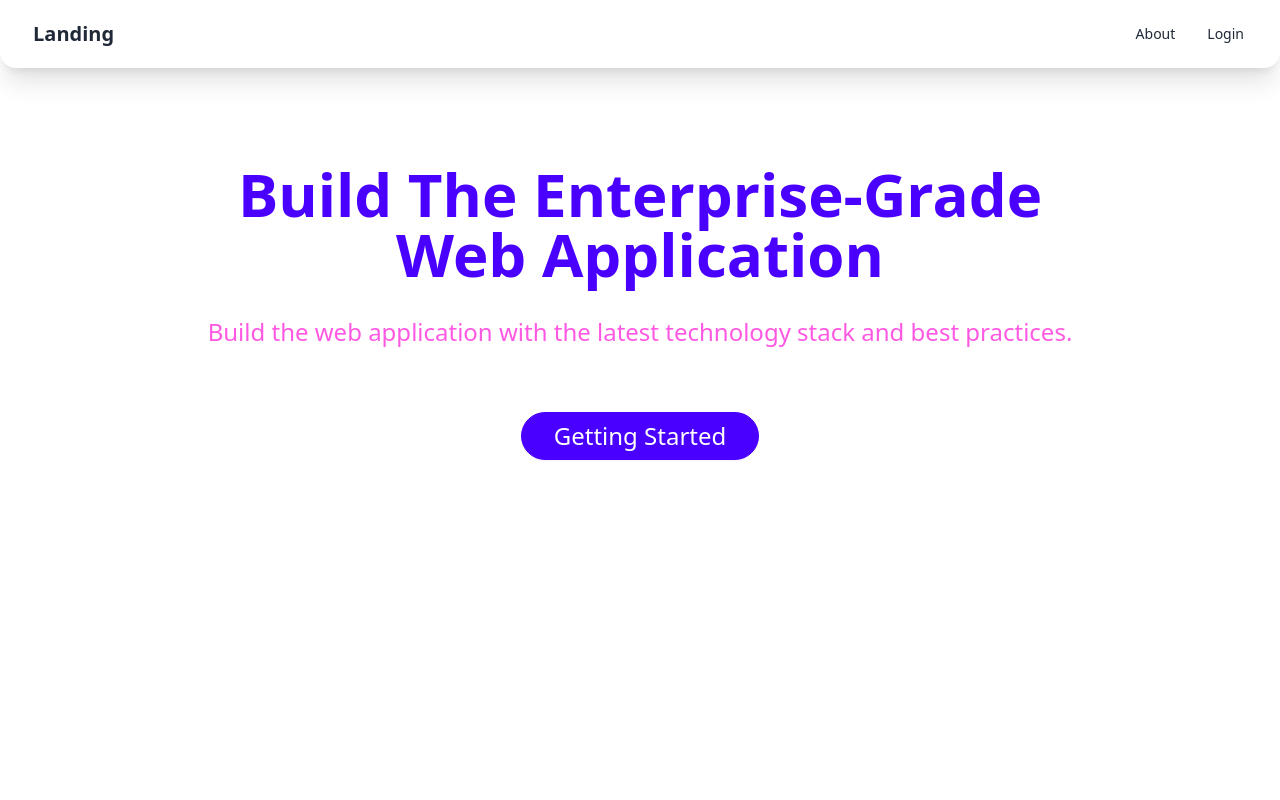
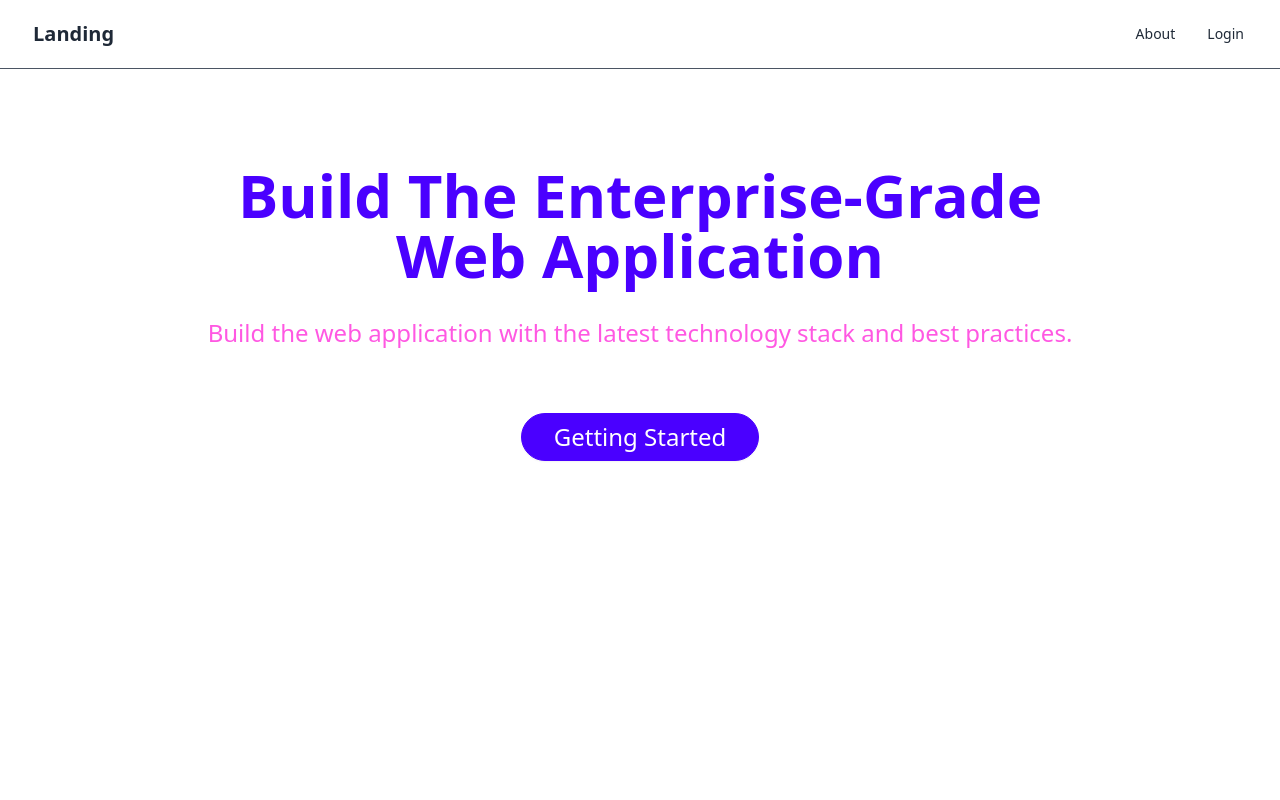
Before and after one commit to PleahMaCaka/Supavelte-SSR-v1, a SvelteKit app: page / in a window 1280 px wide. Shown: the top 800 px of the page. Built offline with nearby package versions, Linux system fonts and the light colour scheme.

Commit message:
feat: use line separator

```diff
--- a/src/routes/(page)/+layout.svelte
+++ b/src/routes/(page)/+layout.svelte
@@ -1,5 +1,5 @@
 <div class="size-full min-h-screen">
-    <div class="navbar bg-base-100 shadow-xl rounded-b-box px-4">
+    <div class="navbar px-4 border-b border-b-gray-600">
         <div class="navbar-start">
             <a class="btn btn-ghost text-xl" href="/">Landing</a>
         </div>
```
